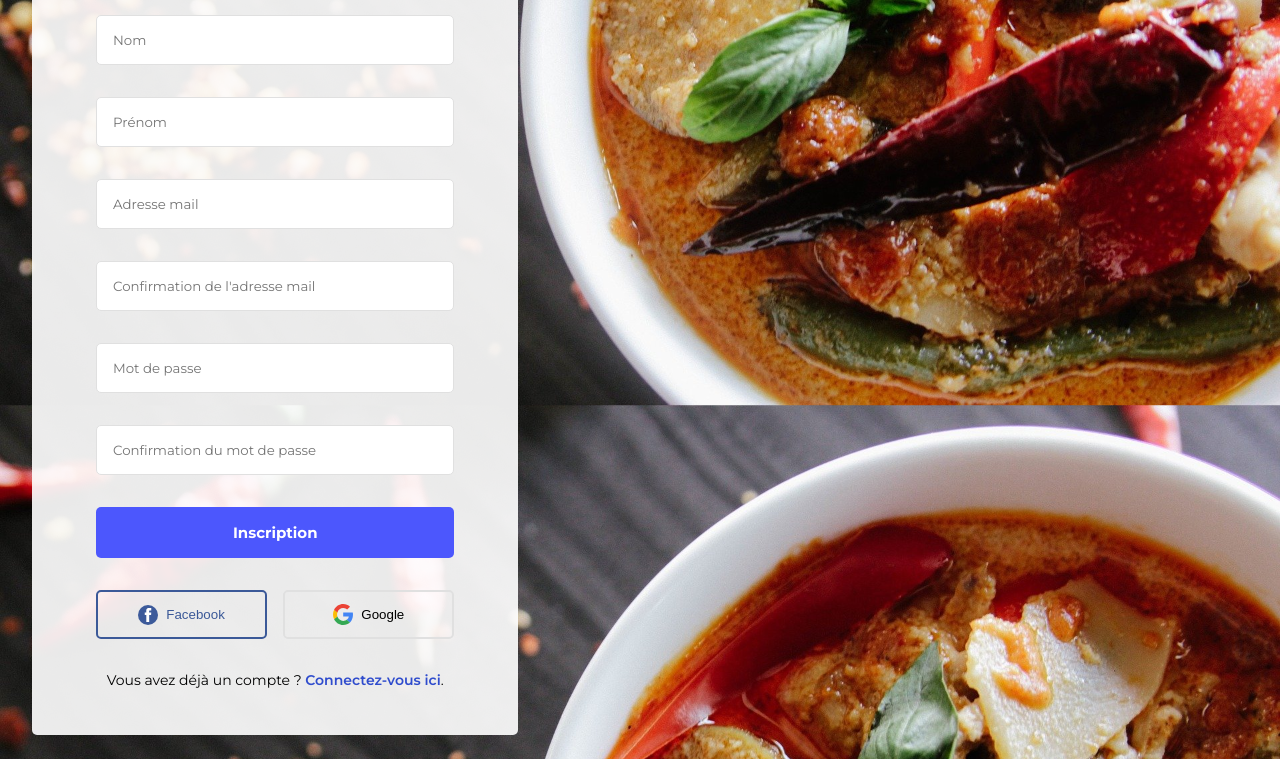
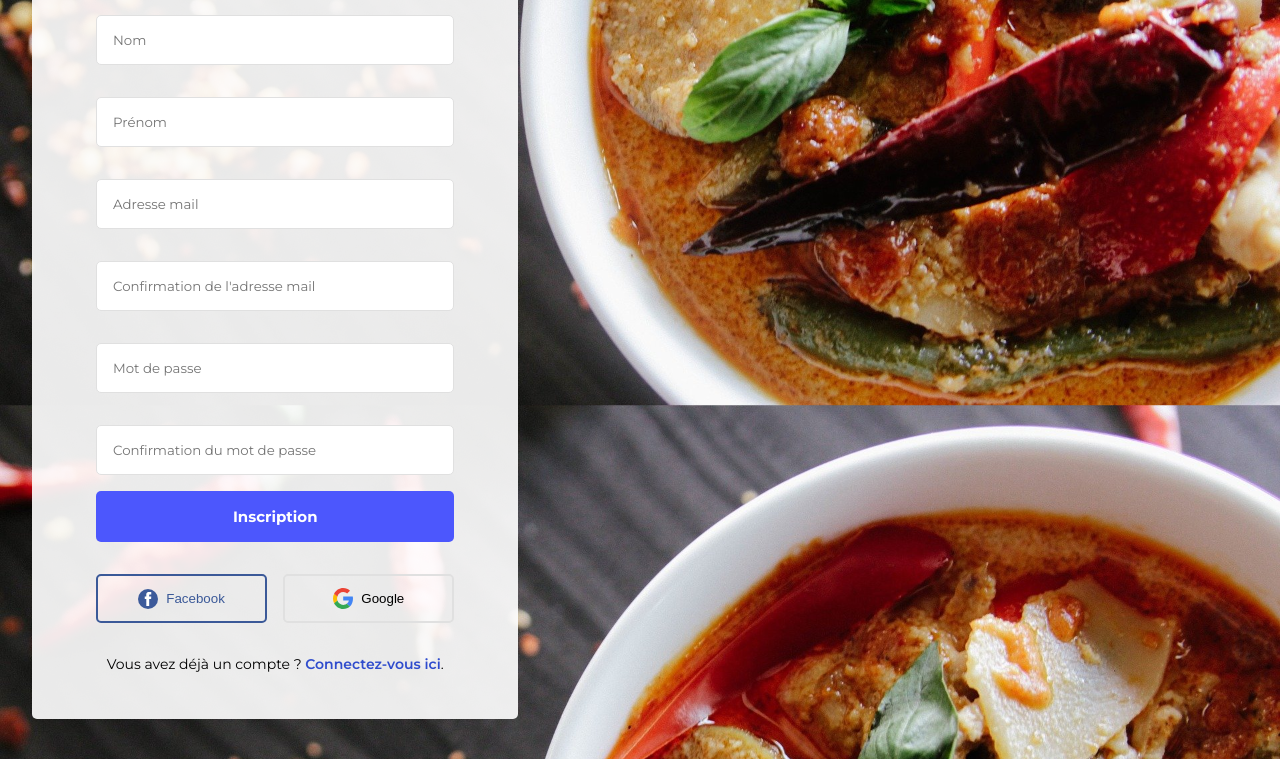
Before and after one commit to syngates68/miams, a PHP site: page /miams/inscription.html in a window 1280 px wide. Shown: the part 448-1207 px from the top of the page. Run offline with PHP 8.4, Linux system fonts and the light colour scheme; a stand-in replaces the project's code that opens the database connection; some libraries are stand-ins or nearby versions.

Commit message:
Supression description plat + Modification css formulaire

```diff
--- a/assets/css/main.css
+++ b/assets/css/main.css
@@ -1,3 +1,9 @@
+/*************************************************************
+
+    GENERAL
+
+**************************************************************/
+
 *
 {
     box-sizing: border-box;
@@ -119,6 +125,52 @@
     border-radius: 100%;
 }
 
+.form-container .row
+{
+    display: flex;
+    align-items: center;
+    justify-content: space-between;
+    flex-wrap: wrap;
+}
+
+.form-container .row .col.l6,
+.form-container .row .col.m6,
+.form-container .row .col.s6
+{
+    width: 47%;
+}
+
+.form-container .row .col.l12,
+.form-container .row .col.m12,
+.form-container .row .col.s12
+{
+    width: 100%;
+}
+
+.form-container .row .col .input-form
+{
+    padding: 16px 0;
+}
+
+.form-container .row .col .input-form input,
+.form-container .row .col .input-form textarea
+{
+    display: block;
+    padding: 16px;
+    border: 1px solid var(--border);
+    border-radius: 5px;
+    width: 100%;
+    max-width: 100%;
+    min-width: 100%;
+    font-family: 'Montserrat', sans-serif;
+}
+
+.form-container .row .col .input-form input:focus,
+.form-container .row .col .input-form textarea:focus
+{
+    border: 1px solid var(--info);
+}
+
 footer
 {
     background: #363636;
@@ -165,6 +217,12 @@
 {
     margin-right: 8px;
 }
+
+/*************************************************************
+
+    CONNEXION/INSCRIPTION
+
+**************************************************************/
 
 .container-connexion
 {
@@ -222,7 +280,7 @@
     text-align: center;
 }
 
-.bloc-formulaire .input-form
+/*.bloc-formulaire .input-form
 {
     padding: 16px 0;
 }
@@ -251,7 +309,7 @@
 .bloc-formulaire .input-form textarea:focus
 {
     border: 1px solid var(--info);
-}
+}*/
 
 .bloc-connexion .input-form .mot-de-passe-oublie
 {
@@ -344,6 +402,12 @@
     background: var(--border);
     transition-duration: .3s;
 }
+
+/*************************************************************
+
+    LISTE DES PLATS
+
+**************************************************************/
 
 .container-liste-plats
 {
@@ -449,13 +513,6 @@
     margin-top: 8px;
 }
 
-.container-liste-plats .liste-plats .card .card-description
-{
-    font-size: 12px;
-    color: var(--grey);
-    padding: 8px 0;
-}
-
 .container-liste-plats .liste-plats .card .card-titre
 {
     font-weight: 500;
@@ -525,6 +582,12 @@
     color: #000;
     text-decoration: none;
 }
+
+/*************************************************************
+
+    PAGE PLAT
+
+**************************************************************/
 
 .container-plat
 {
@@ -635,8 +698,7 @@
     object-fit: cover;
 }
 
-.container-plat .bloc-plat .bloc-informations-plat,
-.container-plat .bloc-plat .bloc-description-plat
+.container-plat .bloc-plat .bloc-informations-plat
 {
     padding: 32px 0;
     border-bottom: 1px solid var(--border);
@@ -680,18 +742,6 @@
     margin-top: 16px;
 }
 
-.container-plat .bloc-plat .bloc-description-plat .bloc-titre-categorie
-{
-    font-weight: 600;
-}
-
-.container-plat .bloc-plat .bloc-description-plat .bloc-description
-{
-    line-height: 1.5em;
-    font-size: 14px;
-    padding-top: 32px;
-}
-
 .container-plat .bloc-plat .bloc-adresse-plat
 {
     border-top: 1px solid var(--border);
@@ -730,6 +780,12 @@
     margin: 0 auto;
 }
 
+/*************************************************************
+
+    RESPONSIVE DESIGN
+
+**************************************************************/
+
 @media screen and (max-width: 640px)
 {
     .container-connexion,
@@ -744,7 +800,7 @@
         padding: 32px 16px;
     }
 
-    .bloc-formulaire .input-form.double-input
+    /*.bloc-formulaire .input-form.double-input
     {
         display: block;
         padding: 0;
@@ -753,7 +809,7 @@
     .bloc-formulaire .input-form.double-input input
     {
         margin: 32px 0;
-    }
+    }*/
 
     .container-liste-plats
     {
@@ -796,7 +852,7 @@
         width: 70%;
     }
 
-    .bloc-formulaire .input-form.double-input
+    /*.bloc-formulaire .input-form.double-input
     {
         display: block;
         padding: 0;
@@ -805,7 +861,7 @@
     .bloc-formulaire .input-form.double-input input
     {
         margin: 32px 0;
-    }
+    }*/
 
     .container-plat .bloc-plat
     {
@@ -820,7 +876,7 @@
         width: 40%;
     }
 
-    .bloc-formulaire .input-form.double-input
+    /*.bloc-formulaire .input-form.double-input
     {
         display: block;
         padding: 0;
@@ -829,7 +885,7 @@
     .bloc-formulaire .input-form.double-input input
     {
         margin: 32px 0;
-    }
+    }*/
 
     .container-liste-plats
     {
@@ -838,6 +894,6 @@
 
     .container-plat .bloc-plat
     {
-        width: 90%;
+        width: 70%;
     }
 }
--- a/inc/traitement/ajout_plat.php
+++ b/inc/traitement/ajout_plat.php
@@ -5,9 +5,9 @@
 
 if (isset($_POST['submit_plat']))
 {
-    if (champs_non_vides(['nom', 'prix', 'description', 'heure_debut', 'heure_fin', 'adresse', 'code_postal', 'ville',]))
+    if (champs_non_vides(['nom', 'prix', 'heure_debut', 'heure_fin', 'adresse', 'code_postal', 'ville',]))
     {
-        ajouter_plat($_POST['nom'], $_POST['prix'], $_POST['description'], $_POST['heure_debut'], $_POST['heure_fin'], $_POST['adresse'], $_POST['code_postal'], $_POST['ville'],  $_SESSION['utilisateur']);
+        ajouter_plat($_POST['nom'], $_POST['prix'], $_POST['heure_debut'], $_POST['heure_fin'], $_POST['adresse'], $_POST['code_postal'], $_POST['ville'],  $_SESSION['utilisateur']);
         $_SESSION['success_ajout'] = "Votre plat a bien été ajouté, merci.";
         header('Location:'.BASEURL.'ajouter_plat.html');
         exit;
--- a/vues/accueil.php
+++ b/vues/accueil.php
@@ -18,13 +18,12 @@
                         <div class="card-prix-plat"><?= $p['prix']; ?>€/assiette (reste <?= $p['quantite']; ?>)</div>
                         <div class="card-adresse-plat"><span class="material-icons">location_on</span><?= $p['ville']; ?> (<?= $p['code_postal']; ?>)</div>
                     </div>
-                    <div class="card-description"><?= extrait_texte($p['description'], 200); ?></div>
                     <div class="card-titre">Disponibilités</div>
                     <div class="card-disponibilite">
                         <span class="material-icons">query_builder</span>
                         Disponible de <?= $p['heure_debut']; ?> à <?= $p['heure_fin']; ?>
                     </div>
-                    <div class="card-date-publication">Publié le <?= $p['date_publication']; ?></div>
+                    <div class="card-date-publication"><?= ecart_date($p['date_publication']); ?></div>
                     <div class="card-footer">
                         <button class="card-button btn-main"><span class="material-icons">list</span>Ajouter à ma liste</button>
                         <a href="<?= BASEURL; ?>plat/<?= $p['slug'].'-'.$p['id_plat']; ?>.html" class="card-button btn-secondary"><span class="material-icons">add_circle_outline</span>En savoir plus</a>
--- a/vues/inscription.php
+++ b/vues/inscription.php
@@ -35,17 +35,43 @@
                 unset($_SESSION['success_inscription']) ;
                 }
             ?>
-            <div class="input-form double-input">
+            <div class="form-container">
+                <div class="row">
+                    <div class="col l12">
+                        <div class="input-form">
                             <input type="text" name="nom" id="nom" <?php if (isset($_SESSION['_nom'])) : ?>value="<?= $_SESSION['_nom']; ?>"<?php unset($_SESSION['_nom']); endif; ?> placeholder="Nom">
+                        </div>
+                    </div>
+                    <div class="col l12">
+                        <div class="input-form">
                             <input type="text" name="prenom" id="prenom" <?php if (isset($_SESSION['_prenom'])) : ?>value="<?= $_SESSION['_prenom']; ?>"<?php unset($_SESSION['_prenom']); endif; ?> placeholder="Prénom">
                         </div>
-            <div class="input-form double-input">
+                    </div>
+                </div>
+                <div class="row">
+                    <div class="col l12">
+                        <div class="input-form">
                             <input type="email" name="mail" id="mail" <?php if (isset($_SESSION['_mail'])) : ?>value="<?= $_SESSION['_mail']; ?>"<?php unset($_SESSION['_mail']); endif; ?> placeholder="Adresse mail">
+                        </div>
+                    </div>
+                    <div class="col l12">
+                        <div class="input-form">
                             <input type="email" name="mail_confirm" id="mail_confirm" placeholder="Confirmation de l'adresse mail">
                         </div>
-            <div class="input-form double-input">
+                    </div>
+                </div>
+                <div class="row">
+                    <div class="col l12">
+                        <div class="input-form">
                             <input type="password" name="pass" id="pass" placeholder="Mot de passe">
+                        </div>
+                    </div>
+                    <div class="col l12">
+                        <div class="input-form">
                             <input type="password" name="pass_confirm" id="pass_confirm" placeholder="Confirmation du mot de passe">
+                        </div>
+                    </div>
+                </div>
             </div>
             <button type="submit" class="btn-formulaire" name="submit_inscription">Inscription</button>
             <div class="bloc-social">
--- a/vues/plat.php
+++ b/vues/plat.php
@@ -29,12 +29,8 @@
         <div class="bloc-informations-plat">
             <div class="bloc-titre-plat"><?= $plat['nom_plat']; ?></div>
             <div class="bloc-prix-plat"><?= $plat['prix']; ?>€/l'assiette</div>
-            <div class="bloc-date-post">Publié le <?= $plat['date_publication']; ?></div>
+            <div class="bloc-date-post">Publié le <?= formate_date_heure($plat['date_publication']); ?></div>
             <button class="button btn-main"><span class="material-icons">list</span>Ajouter à ma liste</button>
-        </div>
-        <div class="bloc-description-plat">
-            <div class="bloc-titre-categorie">Description</div>
-            <div class="bloc-description"><?= $plat['description']; ?></div>
         </div>
         <div class="alert alert-info">
             <span class="material-icons">info</span>
```
Also changed, not shown: config/fonctions.php (+61 -5 lines), vues/ajouter_plat.php (+32 -5 lines), vues/connexion.php (+10 -0 lines). Lines whose indentation alone changed are shown as unchanged.
